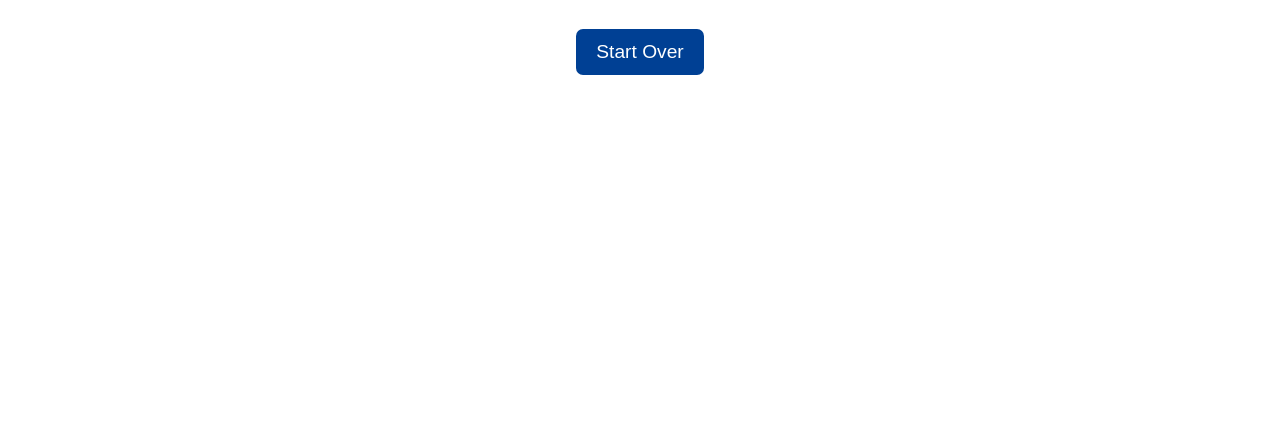
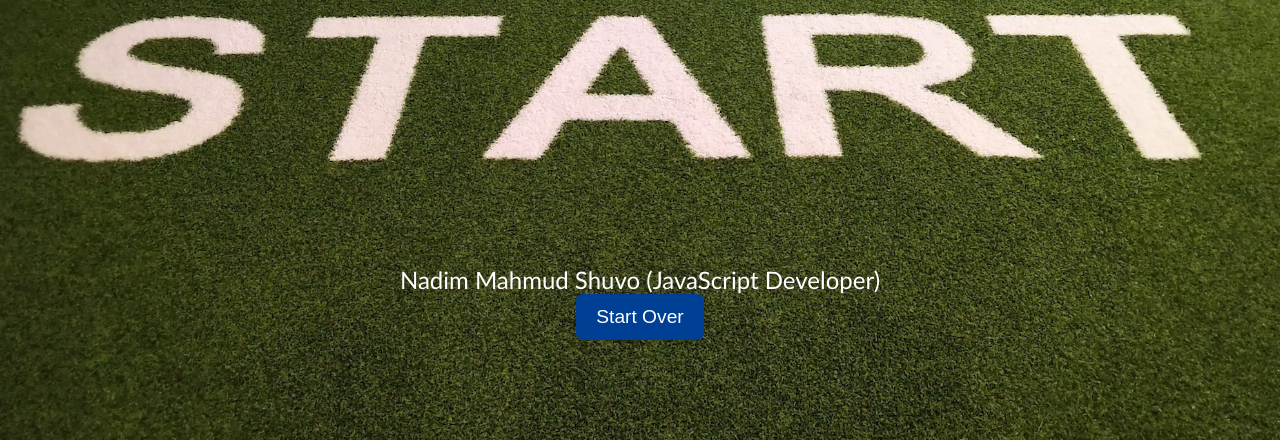
Before and after one commit to nadimshuvo/math-game-with-vanilla-Js, a plain HTML site: page index.html in a window 1280 px wide. Shown: the part 360-800 px from the top of the page. Drawn offline with Linux system fonts and the light colour scheme.

Commit message:
updated the background

```diff
--- a/index.html
+++ b/index.html
@@ -40,7 +40,7 @@
 
     <div class="overlay">
       <div class="overlay-inner">
-        <p class="end-message"></p>
+        <p class="end-message">Nadim Mahmud Shuvo (JavaScript Developer)</p>
         <button class="reset-button">Start Over</button>
       </div>
     </div>
--- a/main.css
+++ b/main.css
@@ -1,17 +1,53 @@
 body {
-  font-family: "Source Sans Pro", sans-serif;
+  font-family: 'Trebuchet MS', 'Lucida Sans Unicode', 'Lucida Grande', 'Lucida Sans', Arial, sans-serif;
   margin: 0;
-  color: #333;
+  color: #fff;
+  background-color: floralwhite;
+  background-image: url("./math.jpg");
+  height: 100vh;
+  background-position: center;
+  background-repeat: no-repeat;
+  background-size: cover;
 }
 
 .main-ui {
   max-width: 800px;
+  padding-top: 200px;
   margin: 0 auto;
 }
 
 .our-form {
   display: flex;
   justify-content: center;
+  align-items: center;
+  flex-direction: column;
+}
+
+input[type=text] {
+  caret-color: #ff4828;
+  padding: 12px 20px;
+  margin: 8px 0;
+  box-sizing: border-box;
+  border: 2px solid transparent;
+  border-radius: 7px;
+  transition: 0.3s ease-out;
+}
+input[type=text]:focus {
+  width: 15%;
+  outline: none;
+  border: 2px solid #ff4828;
+}
+
+button {
+  padding: 7px 15px;
+  border-radius: 7px;
+  border: none;
+  transition: background-color .15s ease-out  ;
+}
+
+button:hover {
+  background-color: #ff4828;
+  border-color: #ff4828;
 }
 
 .status {
@@ -36,7 +72,7 @@ body {
   bottom: 0;
   width: 100%;
   background-color: #7ecc00;
-  opacity: 0.57;
+  opacity: 0.85;
   transform: scaleX(0);
   transform-origin: center left;
   transition: transform 0.4s ease-out;
@@ -44,7 +80,7 @@ body {
 
 .box {
   height: 40px;
-  border-right: 1px solid #c7c7c7;
+  border-right: 1px solid #fff;
   flex: 1;
 }
 
@@ -57,16 +93,24 @@ body {
   background-color: rgba(255, 255, 255, 0.82);
   display: flex;
   justify-content: center;
-  align-items: center;
+  align-items: end;
   opacity: 0;
   visibility: hidden;
   transition: all 0.33s ease-out;
   transform: scale(1.2);
+
+  background-color: floralwhite;
+  background-image: url("./start_img.jpg");
+  height: 100vh;
+  background-position: center;
+  background-repeat: no-repeat;
+  background-size: cover;
 }
 
 .overlay-inner {
   text-align: center;
   max-width: 700px;
+  margin-bottom: 100px;
 }
 
 body.overlay-is-open .overlay,
@@ -98,14 +142,14 @@ body.overlay-is-open .main-ui,
 }
 
 .problem {
-  font-size: 5rem;
+  font-size: 7.5rem;
   margin: 0;
   text-align: center;
 }
 
 .end-message {
   font-size: 1.5rem;
-  margin-top: 0;
+  margin: 0;
 }
 
 .reset-button {
@@ -127,3 +171,10 @@ body.overlay-is-open .main-ui,
 .reset-button:focus {
   background-color: #00275a;
 }
+
+.points-needed {
+  color: chartreuse;
+}
+.mistakes-allowed {
+  color: red;
+}
--- a/main.js
+++ b/main.js
@@ -60,16 +60,22 @@ function handleSubmit(e) {
 
 function checkLogic() {
   // if you won
-  if (state.score === 10) {
+  if (state.score === 1) {
     endMessage.textContent = "Congrats! You won.";
+    endMessage.style.color = "white";
     document.body.classList.add("overlay-is-open");
+    document.querySelector(".overlay").style.backgroundImage =
+      "url('./win_img.jpg')";
     setTimeout(() => resetButton.focus(), 331);
   }
 
   // if you lost
   if (state.wrongAnswers === 3) {
     endMessage.textContent = "Sorry! You lost.";
+    endMessage.style.color = "#fef186";
     document.body.classList.add("overlay-is-open");
+    document.querySelector(".overlay").style.backgroundImage =
+      "url('./rip_img.jpg')";
     setTimeout(() => resetButton.focus(), 331);
   }
 }
```
Also changed, not shown: math.jpg (added), math_new.jpg (added), rip_img.jpg (added), start_img.jpg (added), win_img.jpg (added).
